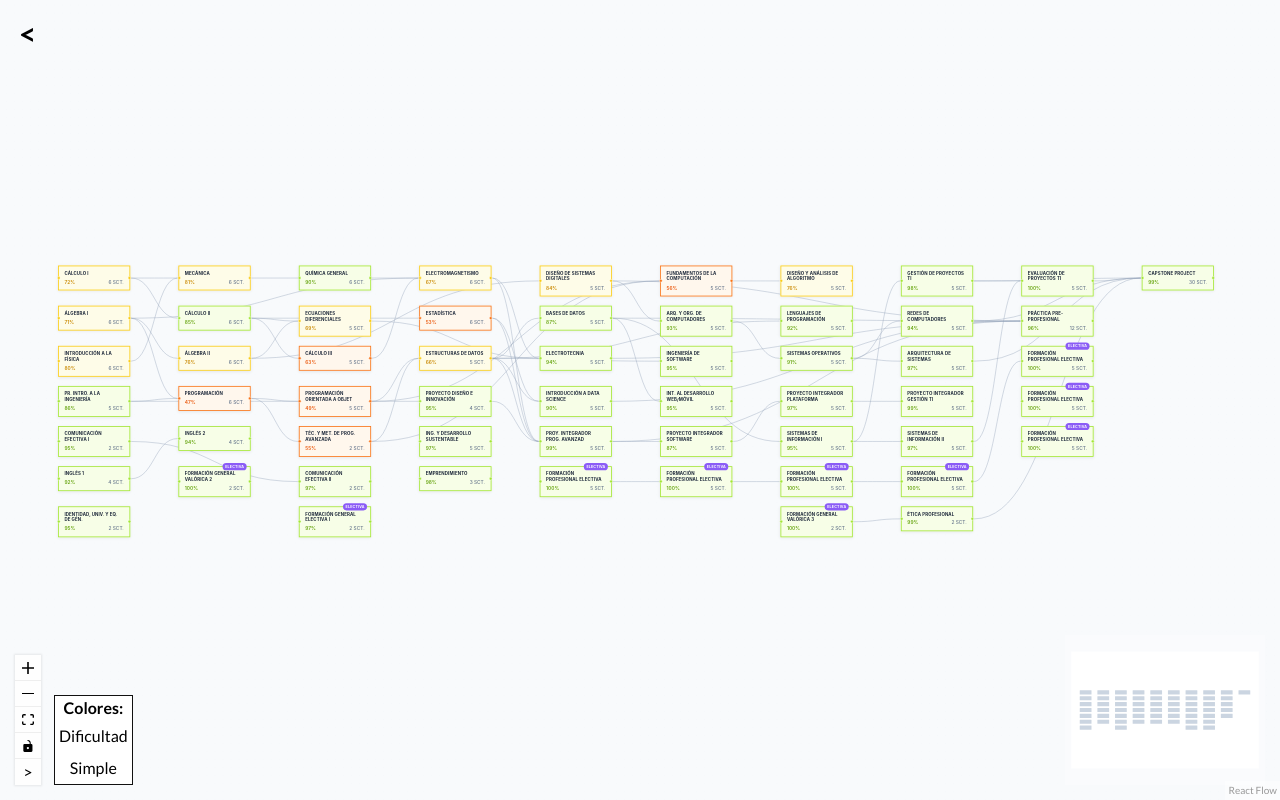
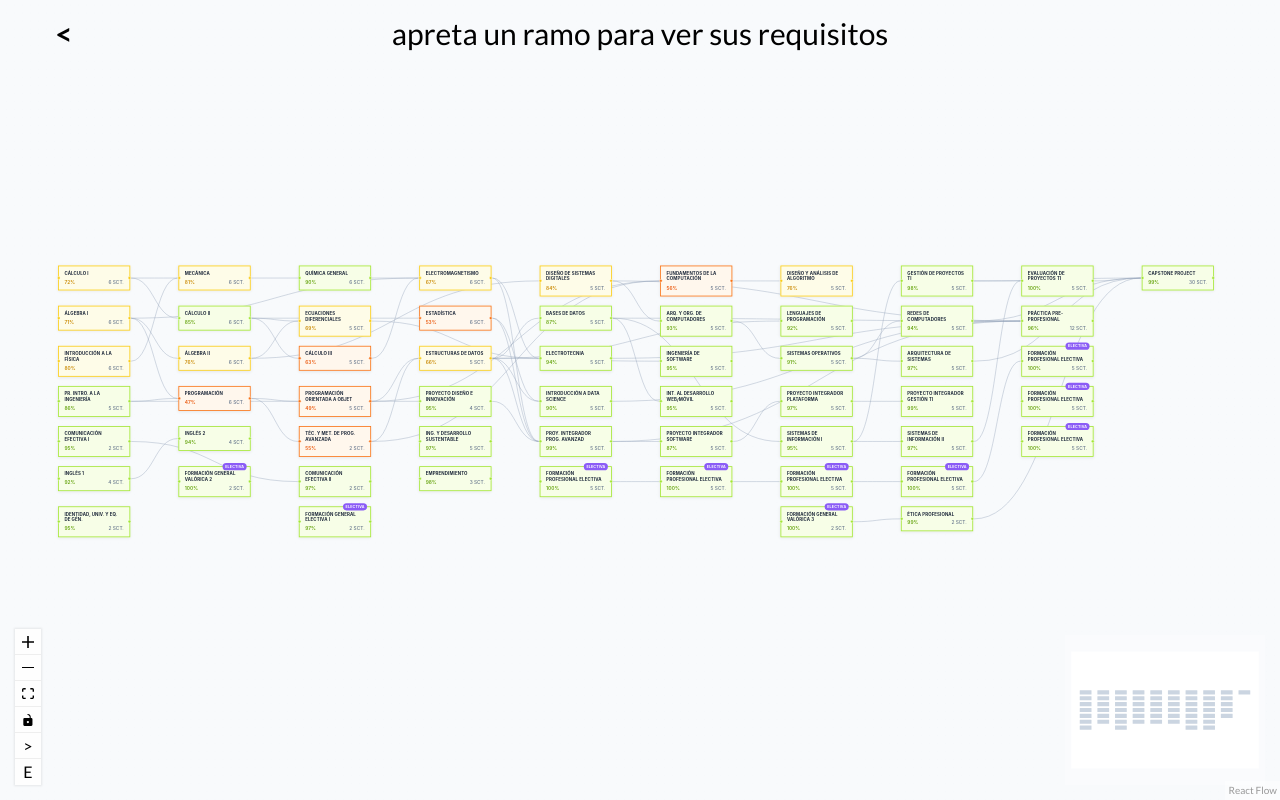
Before and after one commit to MotelPaso/curriculum-planner, a React (Vite) app: page / in a window 1280 px wide. Both pictures are taken after a click on the button "ICCI". Built offline with nearby package versions, Linux system fonts and the light colour scheme.

Commit message:
feat: added top bar and changed color of edges when not highlighted

```diff
--- a/src/CurriculumGraph.jsx
+++ b/src/CurriculumGraph.jsx
@@ -13,6 +13,7 @@ import "@xyflow/react/dist/style.css";
 import CourseNode from "./components/CourseNode";
 import SideBar from "./components/SideBar";
 import BackButton from "./components/BackButton";
+import TopBar from "./components/TopBar";
 
 // Layout constants
 const SEMESTER_WIDTH = 300;
@@ -70,9 +71,10 @@ export default function CurriculumGraph({
 	setShowGraph,
 }) {
 	const [colorMode, setColorMode] = useState("Dificultad");
-	const [showSideBar, setShowSideBar] = useState(true);
-	const [selectedEdge, setSelectedEdge] = useState(null);
+	const [showSideBar, setShowSideBar] = useState(false);
+	const [showTopBar, setShowTopBar] = useState(true);
 	const [selectedCourse, setSelectedCourse] = useState(null);
+	const [editMode, toggleEditMode] = useState(false);
 
 	const { nodes: initialNodes, edges: initialEdges } = useMemo(
 		() => buildGraph(courses, progress, colorMode),
@@ -99,6 +101,7 @@ export default function CurriculumGraph({
 		collectPrereqs(selectedCourse.id);
 		return result;
 	}, [selectedCourse, courses]);
+
 	useEffect(() => {
 		setNodes((prevNodes) =>
 			prevNodes.map((node) => {
@@ -120,6 +123,17 @@ export default function CurriculumGraph({
 					: node;
 			}),
 		);
+		setEdges((prevEdges) =>
+			prevEdges.map((edge) => {
+				if (highlightedIds.size === 0)
+					return { ...edge, style: { stroke: "#94a3b8", strokeWidth: 1 } };
+				const isHighlighted =
+					highlightedIds.has(edge.source) && highlightedIds.has(edge.target);
+				return isHighlighted
+					? { ...edge, style: { stroke: "#222222", strokeWidth: 3 } }
+					: { ...edge, style: { stroke: "#94a3b8", strokeWidth: 0 } }; // reset when not highlighted
+			}),
+		);
 	}, [colorMode, highlightedIds]);
 
 	const onNodesChange = useCallback(
@@ -139,14 +153,10 @@ export default function CurriculumGraph({
 				edges={edges}
 				onNodesChange={onNodesChange}
 				onEdgesChange={onEdgesChange}
-				onEdgeClick={(event, edge) =>
-					setSelectedEdge((prev) => (prev?.id === edge.id ? null : edge))
-				}
 				onNodeClick={(event, node) => {
 					setSelectedCourse((prev) => (prev?.id == node.id ? null : node));
 				}}
 				onPaneClick={() => {
-					setSelectedEdge(null);
 					setSelectedCourse(null);
 				}}
 				nodeTypes={nodeTypes}
@@ -161,7 +171,13 @@ export default function CurriculumGraph({
 						onClick={() => setShowSideBar((prev) => !prev)}
 						title="Toggle sidebar"
 					>
-						{showSideBar ? ">" : "<"}
+						{!showSideBar ? ">" : "<"}
+					</ControlButton>
+					<ControlButton
+						onClick={() => toggleEditMode((prev) => !prev)}
+						title="Toggle Edit Mode"
+					>
+						{!editMode ? "E" : "!E"}
 					</ControlButton>
 				</Controls>
 				<MiniMap
@@ -180,9 +196,11 @@ export default function CurriculumGraph({
 						<SideBar colorMode={colorMode} setColorMode={setColorMode} />
 					</Panel>
 				)}
-				<Panel position="top-left">
-					<BackButton setShowGraph={setShowGraph}></BackButton>
-				</Panel>
+				{showTopBar && (
+					<Panel position="top-center">
+						<TopBar setShowGraph={setShowGraph} />
+					</Panel>
+				)}
 			</ReactFlow>
 		</div>
 	);
--- /dev/null
+++ b/src/components/CourseMain.jsx
@@ -0,0 +1,3 @@
+export default function CourseMain({ course }) {
+	return <div></div>;
+}
--- /dev/null
+++ b/src/components/TopBar.jsx
@@ -0,0 +1,17 @@
+export default function TopBar({ setShowGraph }) {
+	return (
+		<div className="w-screen flex flex-row items-center">
+			<div className="w-[10%]  flex justify-center">
+				<button
+					className="font-bold text-3xl px-1 cursor-pointer"
+					onClick={() => setShowGraph(false)}
+				>
+					{"<"}
+				</button>
+			</div>
+			<div className="flex flex-row w-[80%] justify-center ">
+				<h1 className="text-3xl ">apreta un ramo para ver sus requisitos</h1>
+			</div>
+		</div>
+	);
+}
```
